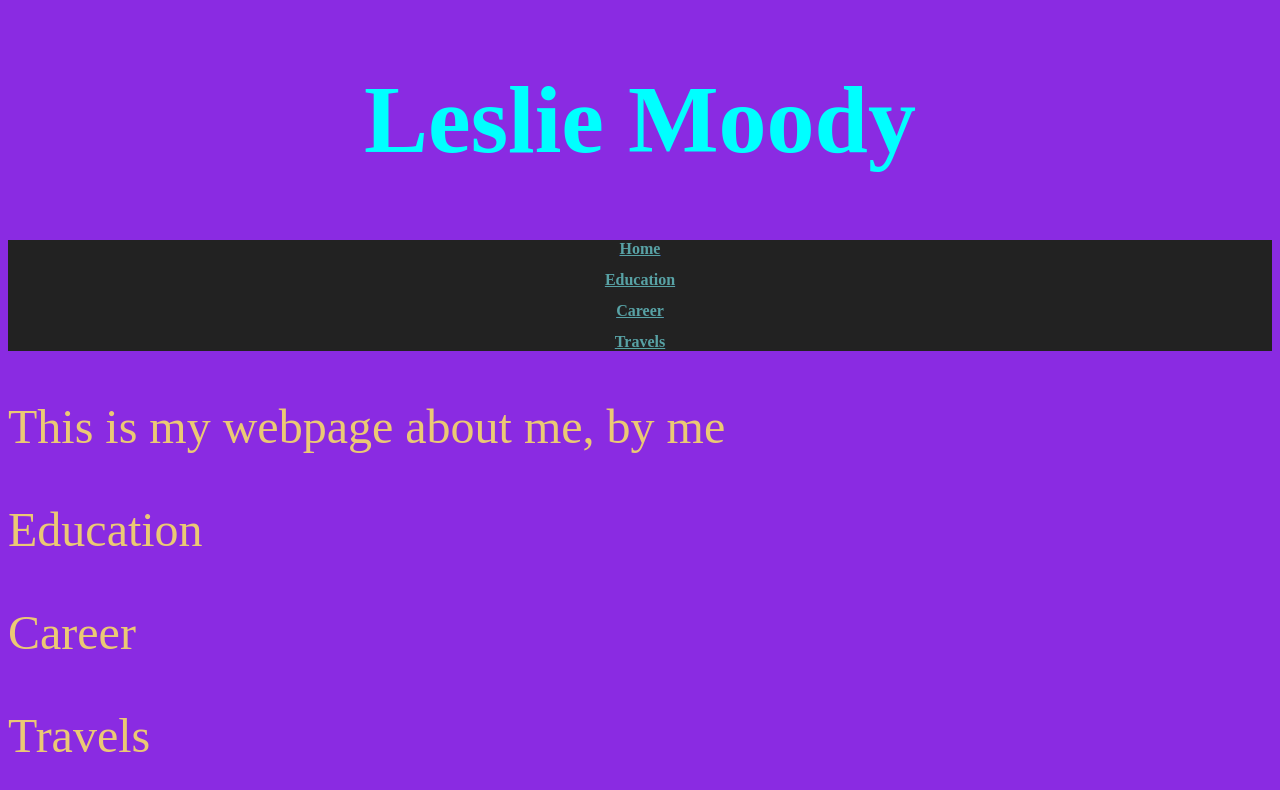
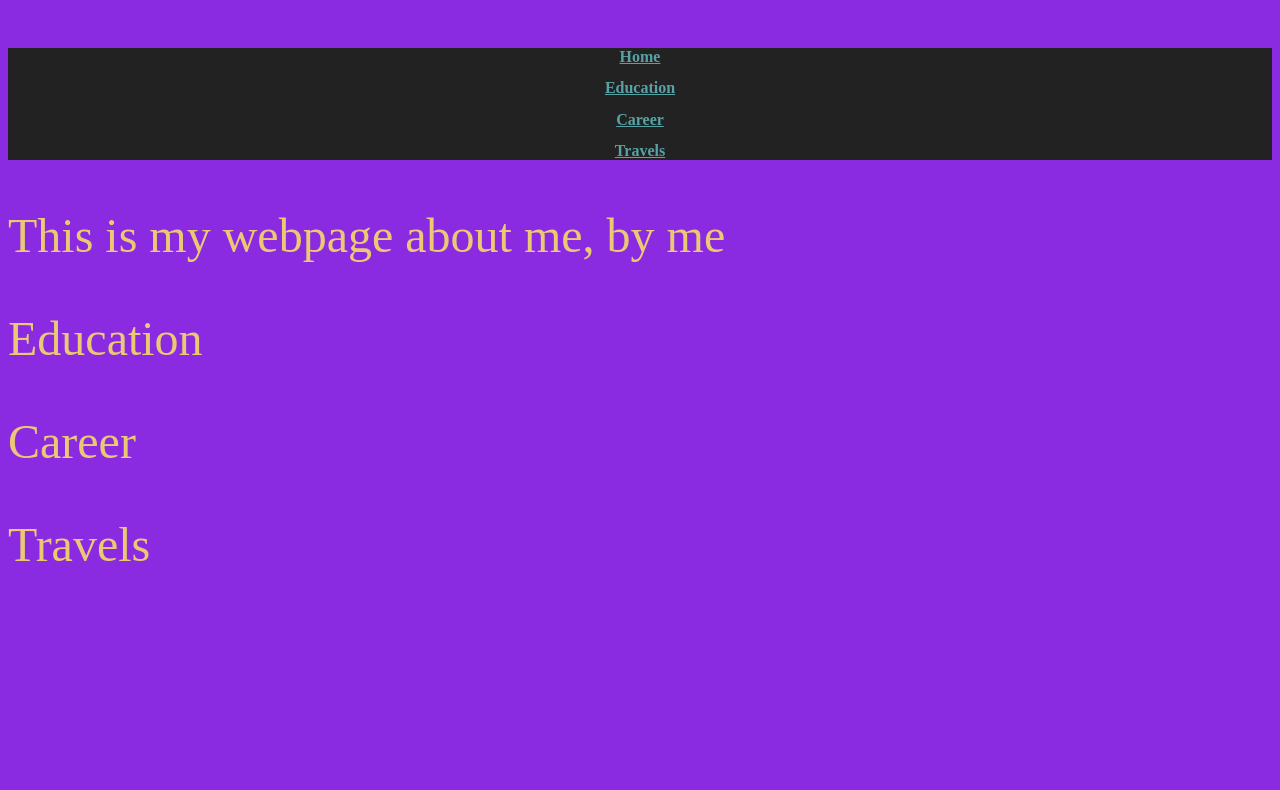
Before and after one commit to Lesliemm78/resume-website, a plain HTML site: page index.html in a window 1280 px wide. Drawn offline with Linux system fonts and the light colour scheme.

Commit message:
comment out h1

```diff
--- a/index.html
+++ b/index.html
@@ -4,7 +4,7 @@
         <title>Leslie Moody</title>
         <link rel="stylesheet" href="Style_Sheet.css">
 
-        <h1> Leslie Moody</h1>
+      <!-- <h1> Leslie Moody</h1> -->
     <nav>
         <div id="menu">
             <ul>
```
